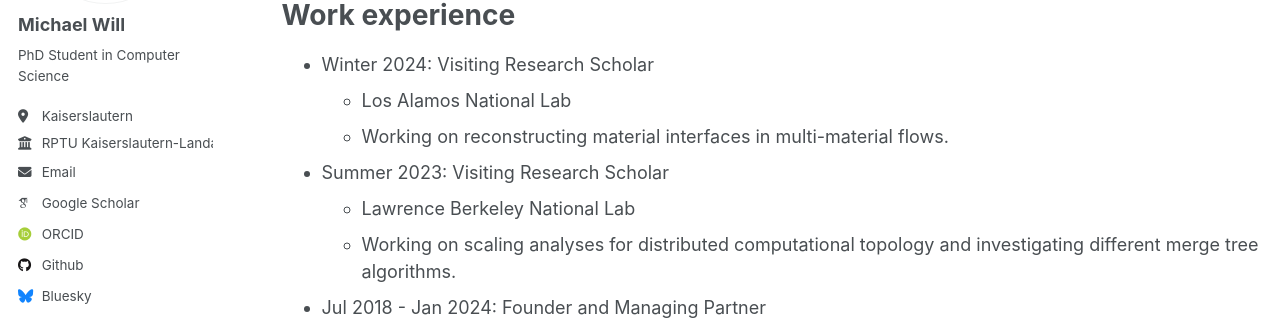
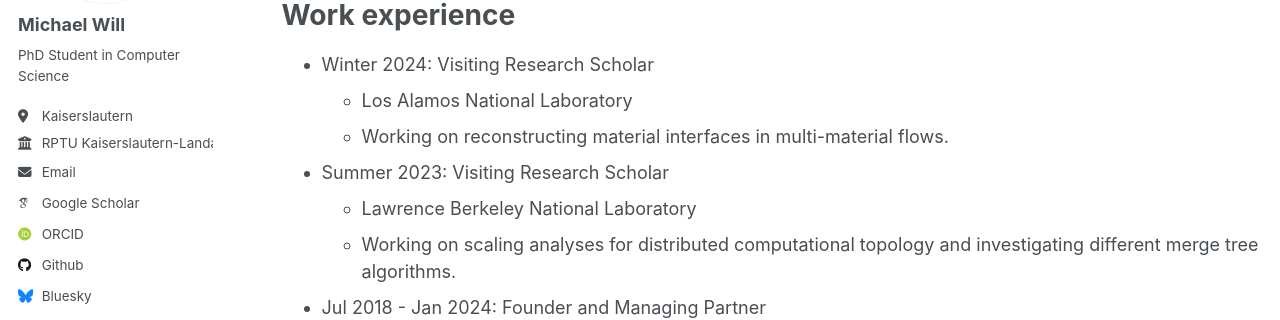
Before and after one commit to m-s-will/m-s-will.github.io, a Jekyll site: the page built from _pages/cv.md, in a window 1280 px wide and 900 px high. Shown: the part 318-638 px from the top of the window. Built offline with Jekyll 4.4.1, drawn with Linux system fonts in a browser that asks for light colours; some web fonts are replaced.

Commit message:
update cv

```diff
--- a/_pages/cv.md
+++ b/_pages/cv.md
@@ -18,11 +18,11 @@ Education
 Work experience
 ======
 * Winter 2024: Visiting Research Scholar
-  * Los Alamos National Lab
+  * Los Alamos National Laboratory
   * Working on reconstructing material interfaces in multi-material flows.
 
 * Summer 2023: Visiting Research Scholar
-  * Lawrence Berkeley National Lab
+  * Lawrence Berkeley National Laboratory
   * Working on scaling analyses for distributed computational topology and investigating different merge tree algorithms.
 
 * Jul 2018 - Jan 2024: Founder and Managing Partner
```
